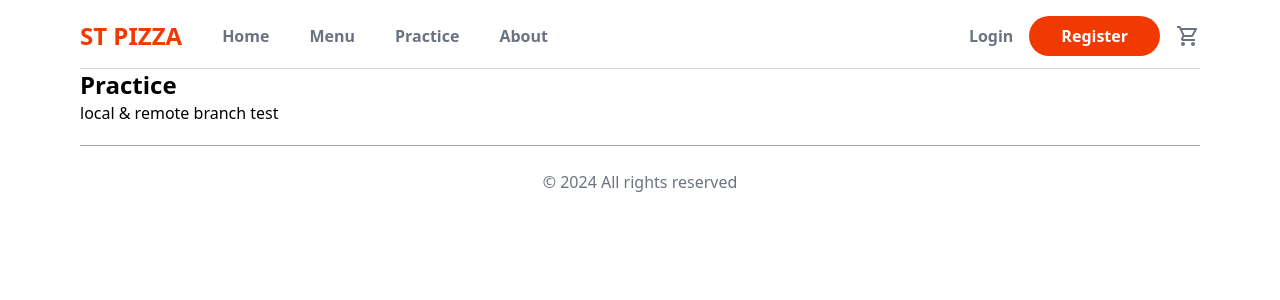
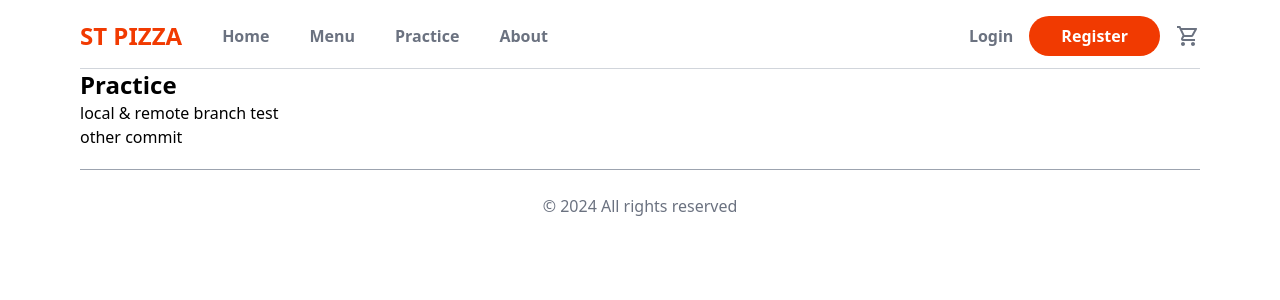
Before and after one commit to ParthN242/food-ordering-pro, a React (Vite) app in the folder Frontend/: page /practice in a window 1280 px wide. Shown: the top 300 px of the page. Built offline with nearby package versions, Linux system fonts and the light colour scheme; no server answers.

Commit message:
feat/add-one-more-description

```diff
--- a/Frontend/src/Pages/Practice/Pratice.jsx
+++ b/Frontend/src/Pages/Practice/Pratice.jsx
@@ -1,10 +1,9 @@
-import React from "react";
-
 const Practice = () => {
   return (
     <div>
       <h1 className="text-2xl font-bold">Practice</h1>
       <p>local & remote branch test</p>
+      <p>other commit</p>
     </div>
   );
 };
```
